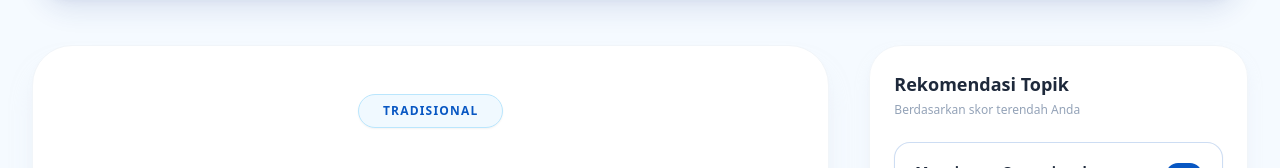
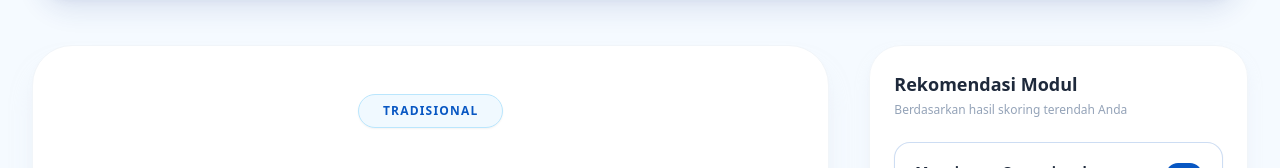
Before and after one commit to heolazz/umkm_smart, a React (Vite) app: page / in a window 1280 px wide. Shown: the part 446-614 px from the top of the page. Built offline with nearby package versions, Linux system fonts and the light colour scheme.

Commit message:
change color cover modul

```diff
--- a/components/BookCard.tsx
+++ b/components/BookCard.tsx
@@ -15,7 +15,7 @@ export const BookCard: React.FC<BookCardProps> = ({ book, onClick, index = 0 })
 
   const styles = isDarkTheme
     ? {
-        container: 'bg-[#004E92]', // Dark Blue
+        container: 'bg-[#0857C3]', // Dark Blue
         pill: 'bg-black/20 text-white border-white/10',
         accentLine: 'bg-[#A3C5E9]',
         iconColor: 'text-white/10'
--- a/components/RegularModules.tsx
+++ b/components/RegularModules.tsx
@@ -356,7 +356,7 @@ export const RegularModules: React.FC = () => {
                 {/* --- SIDEBAR REKOMENDASI --- */}
                 <div className="lg:col-span-4 space-y-8 sticky top-24">
                     <div className="bg-white rounded-[2rem] p-6 border border-slate-100 shadow-lg shadow-slate-200/50">
-                        <div className="mb-6"><h3 className="font-bold text-slate-800 text-lg mb-1">Rekomendasi Topik</h3><p className="text-xs text-slate-400 font-medium">Berdasarkan skor terendah Anda</p></div>
+                        <div className="mb-6"><h3 className="font-bold text-slate-800 text-lg mb-1">Rekomendasi Modul</h3><p className="text-xs text-slate-400 font-medium">Berdasarkan hasil skoring terendah Anda</p></div>
                         {recommendations.map((rec, idx) => <RecommendationCard key={idx} {...rec} />)}
                     </div>
                 </div>
```
